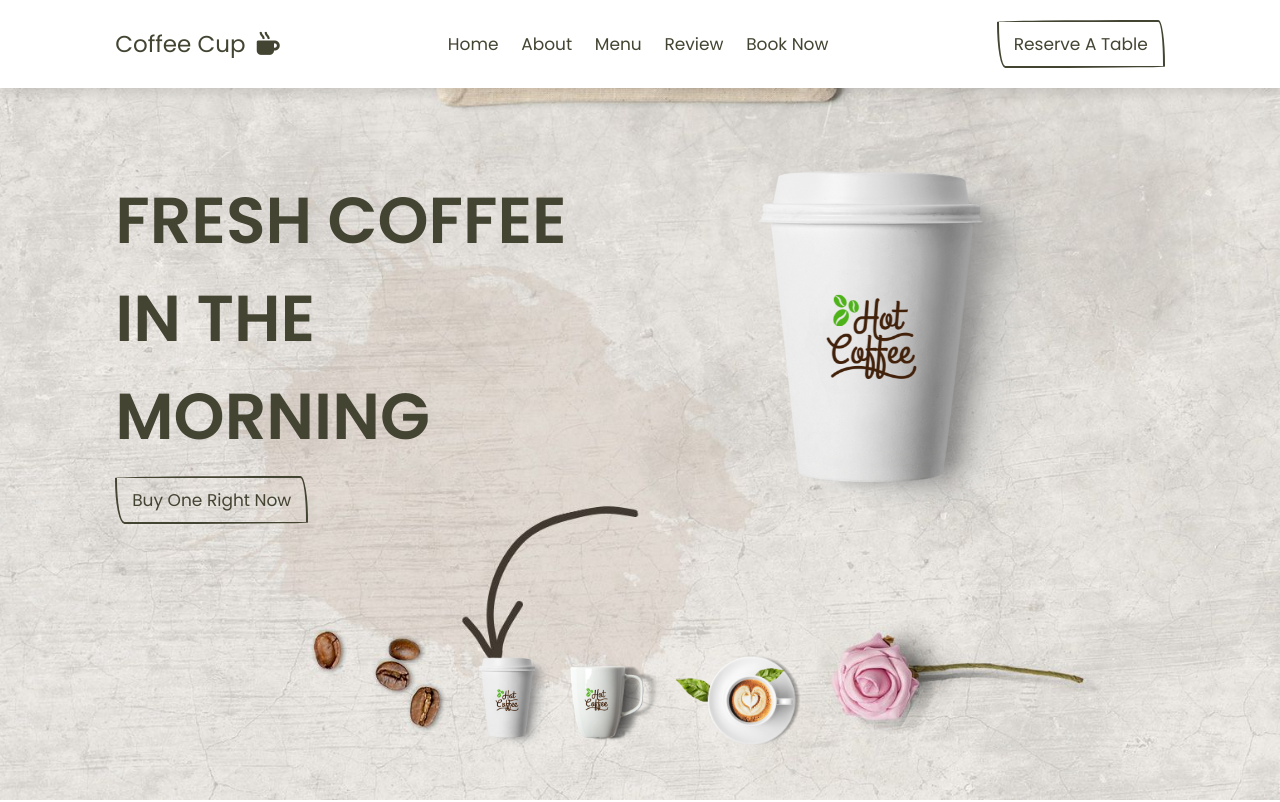
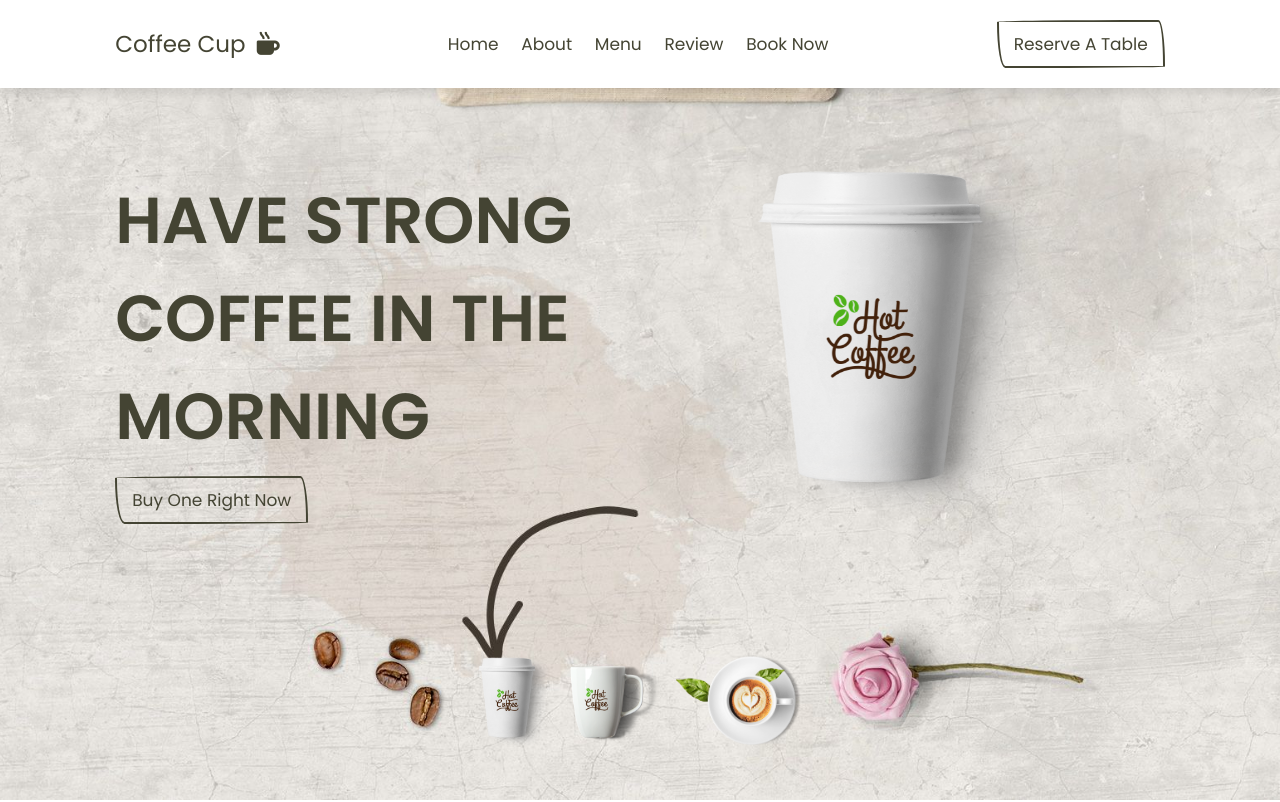
Before and after one commit to mohsinkhanstc220/coffee-shop, a plain HTML site: page index.html in a window 1280 px wide. Shown: the top 802 px of the page. Drawn offline with nearby package versions, Linux system fonts and the light colour scheme.

Commit message:
Update index.html

```diff
--- a/index.html
+++ b/index.html
@@ -41,7 +41,7 @@
     <section class="home" id="home">
         <div class="row">
             <div class="content">
-                <h3>fresh coffee in the morning</h3>
+                <h3>Have Strong coffee in the morning</h3>
                 <a href="#" class="btn">buy one right now</a>
             </div>
 
```
